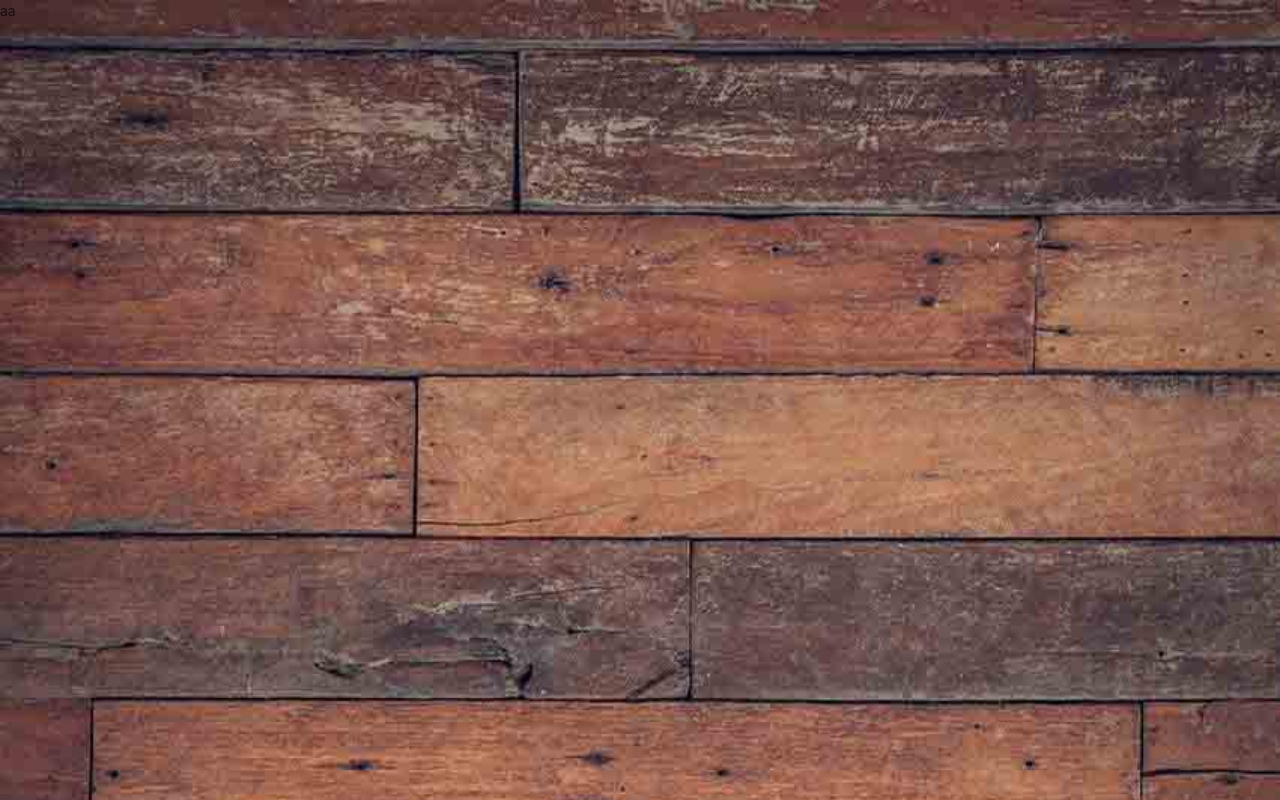
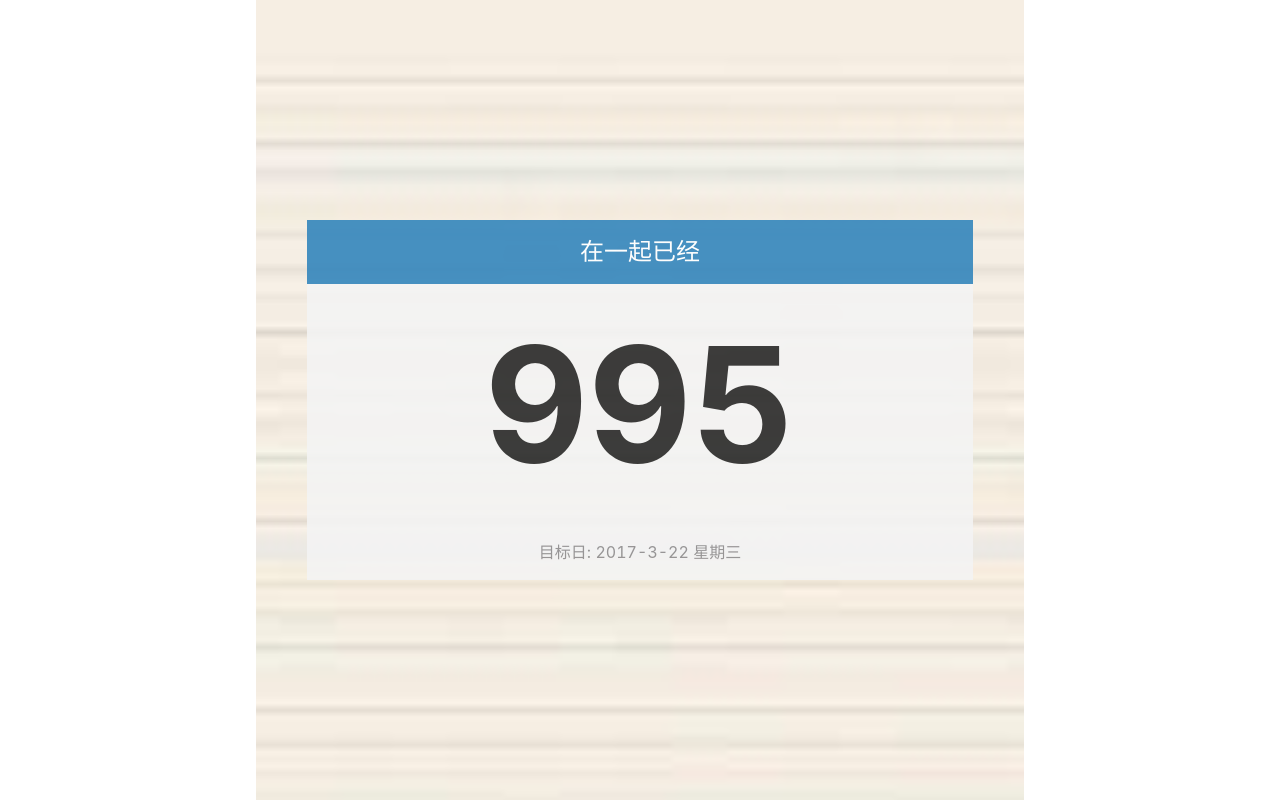
Before and after one commit to hackycy/lover, a Vue app: page / in a window 1280 px wide. Built offline with nearby package versions, Linux system fonts and the light colour scheme.

Commit message:
feature：未完成功能

```diff
--- a/public/index.html
+++ b/public/index.html
@@ -3,7 +3,7 @@
   <head>
     <meta charset="utf-8">
     <meta http-equiv="X-UA-Compatible" content="IE=edge">
-    <meta name="viewport" content="width=device-width,initial-scale=1.0">
+    <meta name="viewport" content="width=device-width,initial-scale=1.0,user-scalable=no">
     <link rel="icon" href="<%= BASE_URL %>favicon.ico">
     <title>lover</title>
   </head>
--- a/src/App.vue
+++ b/src/App.vue
@@ -7,6 +7,6 @@
 <script>
 
 export default {
-  name: 'app',
+  name: 'App',
 };
 </script>
--- /dev/null
+++ b/src/common/common.css
@@ -0,0 +1,4 @@
+#app {
+  max-width: 768px;
+  margin: auto;
+}
--- a/src/main.js
+++ b/src/main.js
@@ -5,6 +5,8 @@ import router from '@/router';
 
 import 'normalize.css/normalize.css';
 
+import '@/common/common.css';
+
 Vue.config.productionTip = false;
 
 new Vue({
--- a/src/pages/index/index.vue
+++ b/src/pages/index/index.vue
@@ -1,32 +1,108 @@
 <template>
   <div v-lazy:background-image="img" class="container">
-    aa
+    <div class="card-wrap">
+      <div class="card">
+        <div class="head">在一起已经</div>
+        <transition name="van-fade">
+          <div class="content day">{{ getday() }}</div>
+        </transition>
+        <div class="foot">
+          目标日: 2017-3-22 星期三
+        </div>
+      </div>
+    </div>
   </div>
 </template>
 
 <script>
 import Vue from 'vue';
 import { Lazyload } from 'vant';
+import moment from 'moment';
 
-import bg from '@/assets/bg.jpg';
+import bg from '@/assets/bg.jpeg';
 
 Vue.use(Lazyload);
+// Asia/Shanghai
 
 export default {
   name: 'Index',
   data() {
     return {
+      // 0为显示天数，1为显示年月日，2为显示月日，3为显示周日
+      targetDate: '2017-3-22',
+      currentShowStatus: 0,
       img: bg,
     };
+  },
+  methods: {
+    formatTarget() {
+
+    },
+    getday() {
+      const now = moment();
+      const target = moment(this.targetDate, 'YYYY-MM-DD');
+      const time = now.diff(target, 'days');
+      return time;
+    },
   },
 };
 </script>
 
 <style lang="scss" scoped>
 .container {
-  width: 100vw;
+  width: 100%;
   height: 100vh;
+  box-sizing: border-box;
   background-attachment: fixed;
   background-size: cover;
+  display: flex;
+  align-items: center;
 }
+
+.card-wrap {
+  width: 100%;
+  margin: 4vw;
+  opacity: 0.9;
+}
+
+.card {
+  background: #f3f3f3;
+  height: 45vh;
+  display: flex;
+  display: -webkit-flex;
+  flex-direction: column;
+  -webkit-flex-direction: column;
+
+  .head {
+    background: #3385bc;
+    height: 8vh;
+    line-height: 8vh;
+    text-align: center;
+    color: #ffffff;
+    font-size: 3vh;
+  }
+
+  .content {
+    height: 30vh;
+    line-height: 30vh;
+    text-align: center;
+    color: #282828;
+    font-style: bold;
+    font-weight: bold;
+  }
+
+  .foot {
+    height: 7vh;
+    line-height: 7vh;
+    color: #8e8c8d;
+    font-size: 2vh;
+    text-align: center;
+  }
+
+  .day {
+    font-size: 20vh;
+  }
+
+}
+
 </style>
```
Also changed, not shown: src/assets/bg.jpeg (added), src/assets/bg.jpg (deleted).
